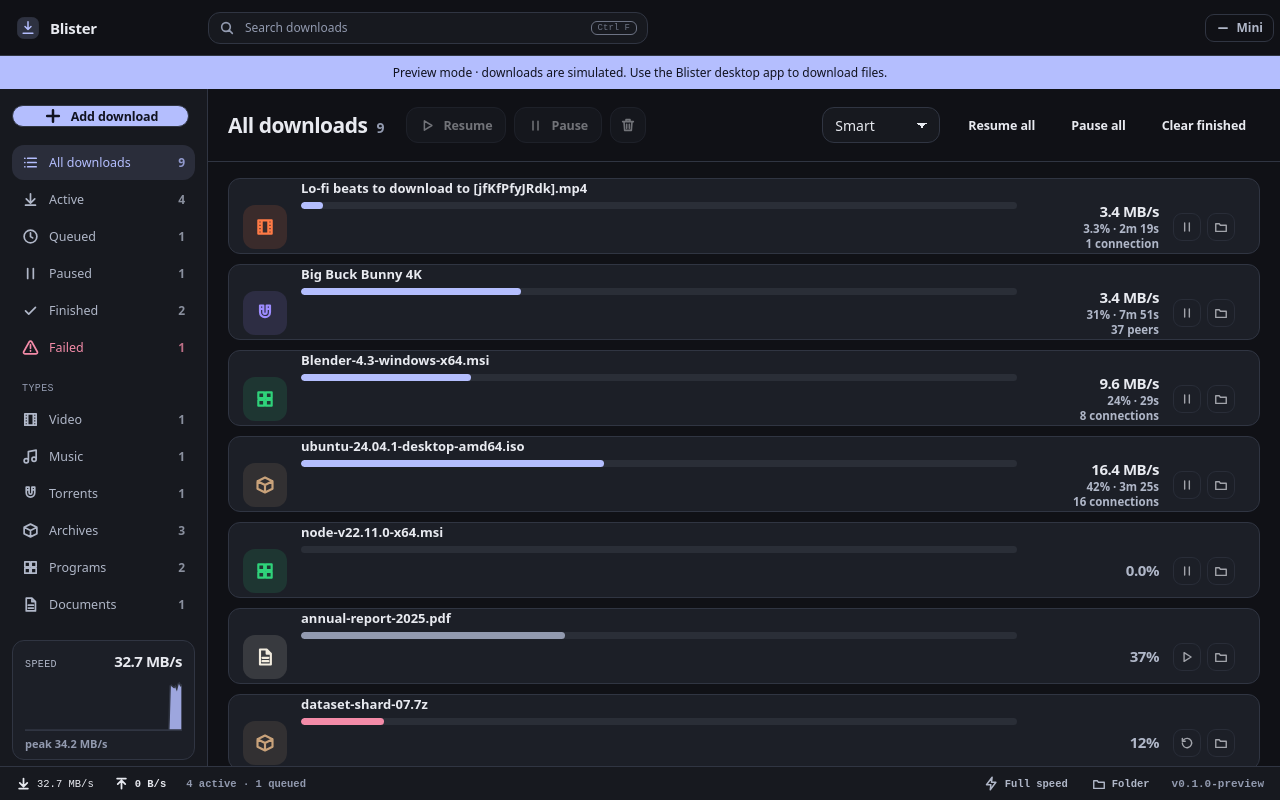
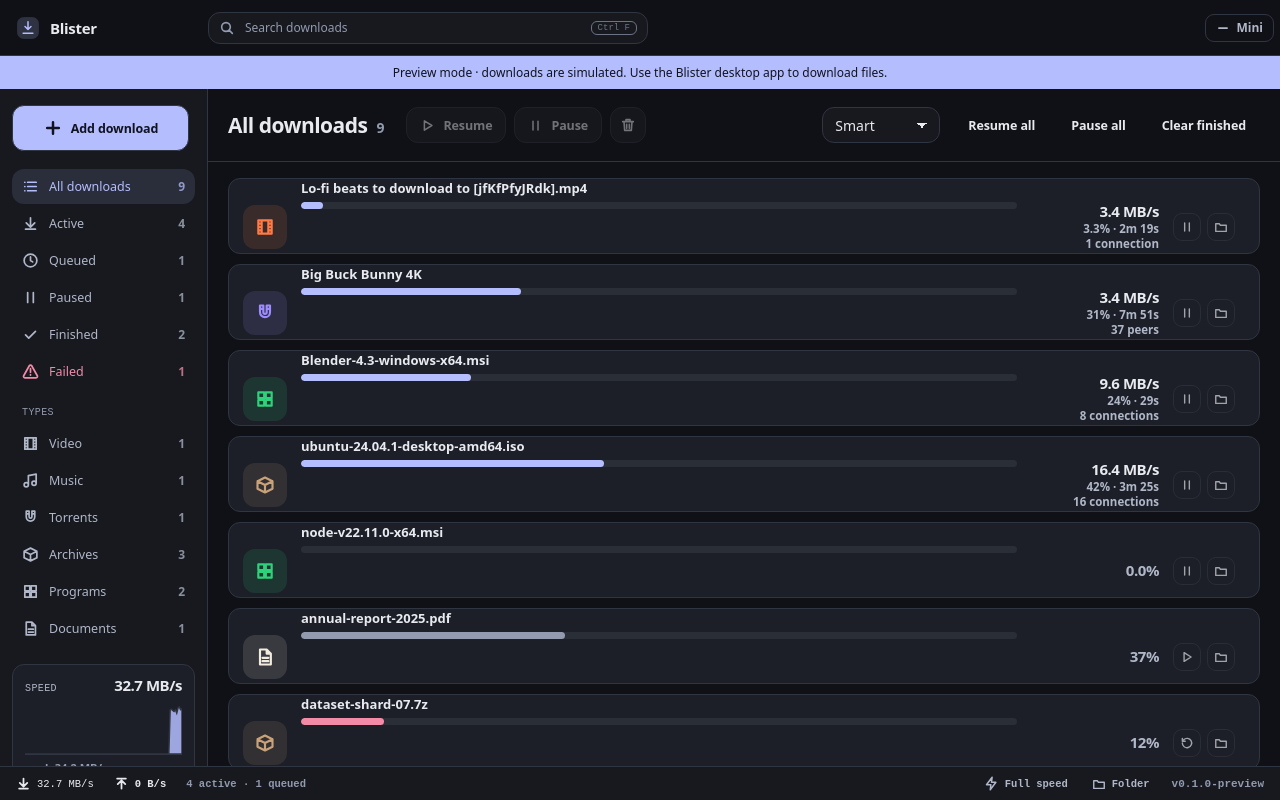
Before and after one commit to diiviikk5/Blister, a Svelte app in the folder frontend/: page / in a window 1280 px wide. Built offline with nearby package versions, Linux system fonts and the light colour scheme.

Commit message:
fix(desktop): preserve add button size in short windows

```diff
--- a/frontend/src/styles/desktop.css
+++ b/frontend/src/styles/desktop.css
@@ -55,6 +55,7 @@
 .ib[data-chrome="linux"] .bar .search input { font-size: 12px; font-weight: 450; }
 .ib[data-chrome="linux"] kbd { font-size: 9px; border-width: 1px; font-weight: 450; opacity: 0.7; }
 .ib[data-chrome="linux"] .side { background: var(--ib-paper-2); border-width: 1px; padding: 16px 12px; }
+.ib[data-chrome="linux"] .side > .add { flex-shrink: 0; min-height: 36px; }
 .ib[data-chrome="linux"] .side .link { height: 35px; font-size: 12.5px; font-weight: 450; border: 0; }
 .ib[data-chrome="linux"] .side .link.on { background: color-mix(in srgb, var(--ib-accent) 12%, var(--ib-paper-2)); color: var(--ib-accent); box-shadow: none; }
 .ib[data-chrome="linux"] .side .n { font-family: var(--ib-mono); font-size: 10px; font-weight: 450; }
```
